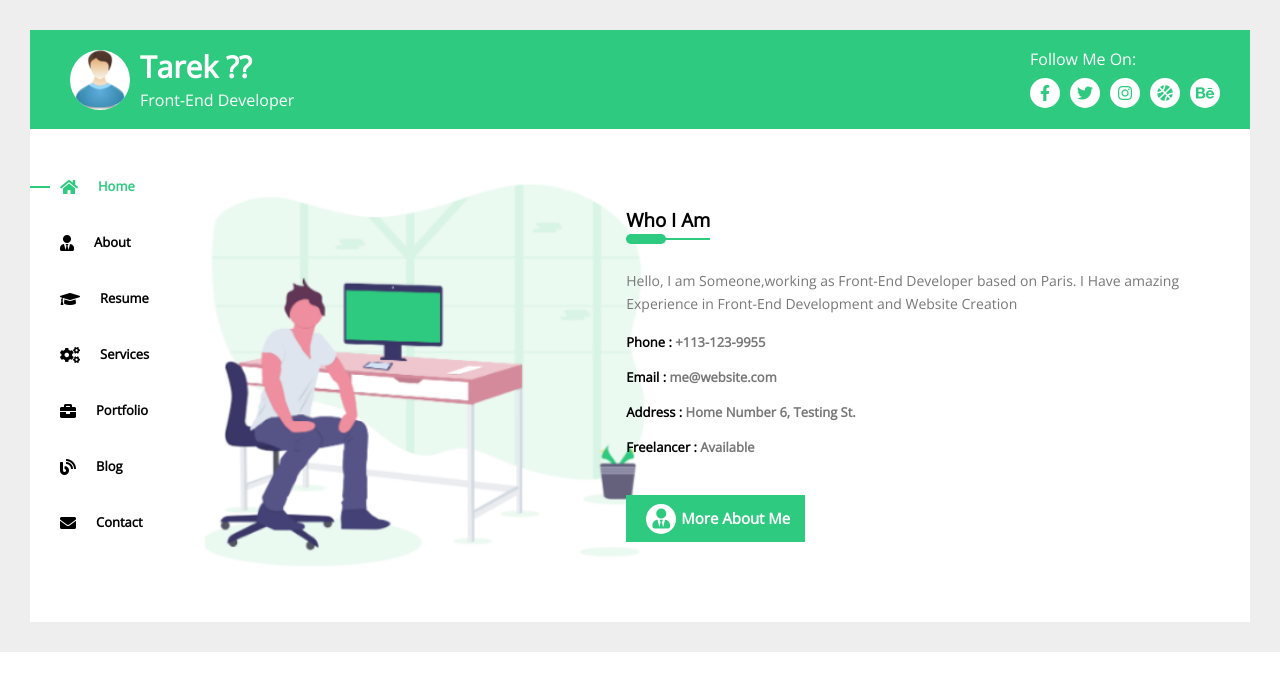
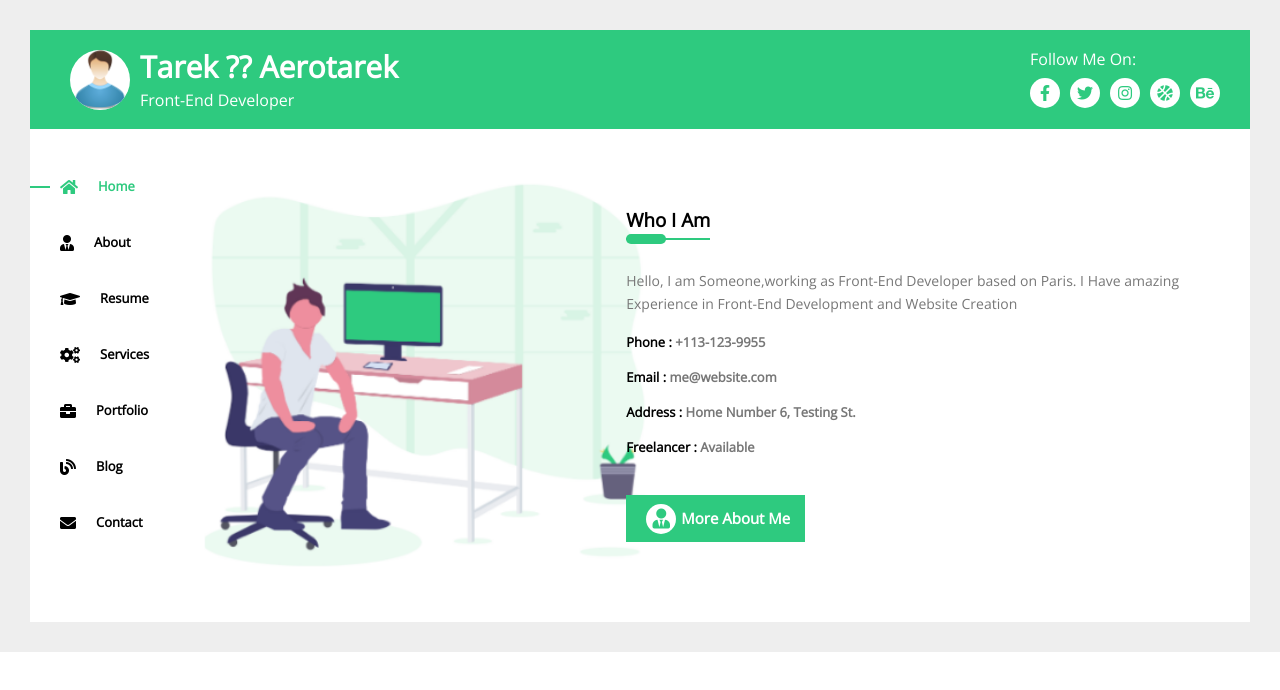
Before and after one commit to AeroTarek/myNewRepo, a plain HTML site: page index.html in a window 1280 px wide. Drawn offline with nearby package versions, Linux system fonts and the light colour scheme.

Commit message:
Aerotarek Modifying

```diff
--- a/index.html
+++ b/index.html
@@ -23,7 +23,7 @@
         <header>
             <div class="logo">
                 <img src="/Images/username.jpg" alt="">
-                <h2>Tarek ??</h2>
+                <h2>Tarek ?? Aerotarek</h2>
                 <p>Front-End Developer</p>
             </div>
             <div class="icons">
```
